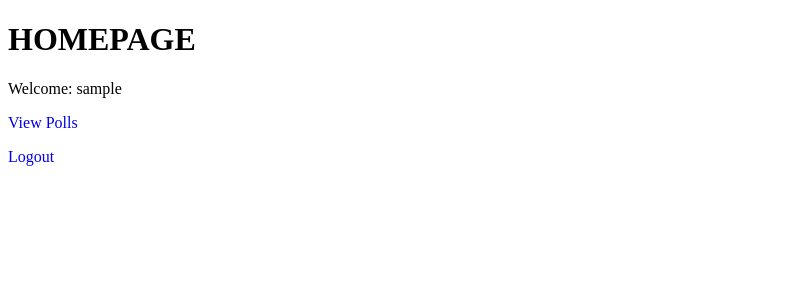
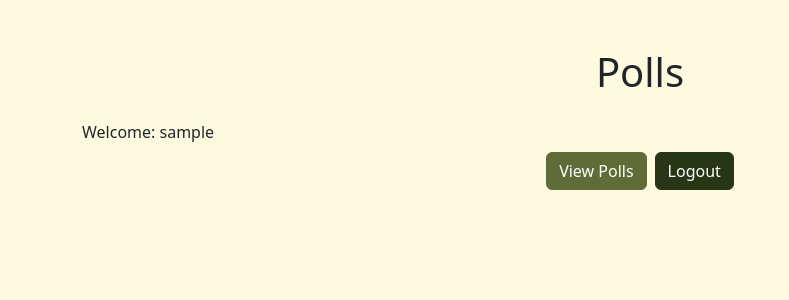
Before and after one commit to raymond-lee093/miniproject4RaymondLee, a Django app: page /polls/home/ in a window 1280 px wide. Shown: the top 300 px of the page, without its empty margins (0-789 px from the left). Run offline with Django 5.2, Linux system fonts and the light colour scheme; the visitor is signed in with stand-in values (Sample User, id 1).

Commit message:
Modified css with bootstrap and applied to home template.

```diff
--- a/mysite/polls/static/polls/style.css
+++ b/mysite/polls/static/polls/style.css
@@ -1,3 +1,37 @@
-li a {
-    color: green;
+:root {
+  --primary-color: #606C38;    /* Primary button color */
+  --secondary-color: #283618;   /* Secondary button color */
+  --light-color: #FEFAE0;      /* Background color */
+  --warning-color: #DDA15E;    /* Warning button color */
+  --accent-color: #BC6C25;     /* Accent button color */
 }
+
+/* Override Bootstrap button colors */
+.btn-primary {
+  color: #fff;
+  background-color: var(--primary-color);
+  border-color: var(--primary-color);
+}
+
+.btn-secondary {
+  color: #fff;
+  background-color: var(--secondary-color);
+  border-color: var(--secondary-color);
+}
+
+.btn-warning {
+  color: #fff;
+  background-color: var(--warning-color);
+  border-color: var(--warning-color);
+}
+
+.btn-accent {
+  color: #fff;
+  background-color: var(--accent-color);
+  border-color: var(--accent-color);
+}
+
+/* Override Bootstrap background color */
+body {
+  background-color: var(--light-color);
+}
--- a/mysite/polls/templates/polls/home.html
+++ b/mysite/polls/templates/polls/home.html
@@ -5,16 +5,29 @@
     <meta http-equiv="X-UA-Compatible" content="IE=edge">
     <meta name="viewport" content="width=device-width, initial-scale=1.0">
     <title>Polls-Homepage</title>
+    <!-- Bootstrap CSS -->
+    <link href="https://cdn.jsdelivr.net/npm/bootstrap@5.3.0/dist/css/bootstrap.min.css" rel="stylesheet">
 </head>
 <body>
-    <h1>HOMEPAGE</h1>
-    {% if user.is_authenticated %}
-        <p>Welcome: {{ user.username }}</p>
-        <p><a style="text-decoration: none" href="{% url "polls:index" %}">View Polls</a></p>
-        <a style="text-decoration: none" href="{% url 'polls:logout_view' %}">Logout</a>
-    {% else %}
-        <p style="margin-bottom: 5px;"><a style="text-decoration: none;" href="{% url "login" %}">Login</a></p>
-        <a href="{% url 'polls:signup' %}" style="text-decoration: none;">Register</a>
-    {% endif %}
+    {% load static %}
+    <link href="{% static 'polls/style.css' %}" rel="stylesheet">
+    <div class="container mt-5">
+        <h1 class="text-center mb-4">Polls</h1>
+        {% if user.is_authenticated %}
+            <p class="mb-2">Welcome: {{ user.username }}</p>
+            <div class="d-flex justify-content-center">
+                <a href="{% url 'polls:index' %}" class="btn btn-primary me-2">View Polls</a>
+                <a href="{% url 'polls:logout_view' %}" class="btn btn-secondary">Logout</a>
+            </div>
+        {% else %}
+            <div class="d-flex justify-content-center">
+                <a href="{% url 'login' %}" class="btn btn-primary me-2">Login</a>
+                <a href="{% url 'polls:signup' %}" class="btn btn-secondary">Register</a>
+            </div>
+        {% endif %}
+    </div>
+
+    <!-- Bootstrap JS (Optional) -->
+    <script src="https://cdn.jsdelivr.net/npm/bootstrap@5.3.0/dist/js/bootstrap.bundle.min.js"></script>
 </body>
 </html>
```
